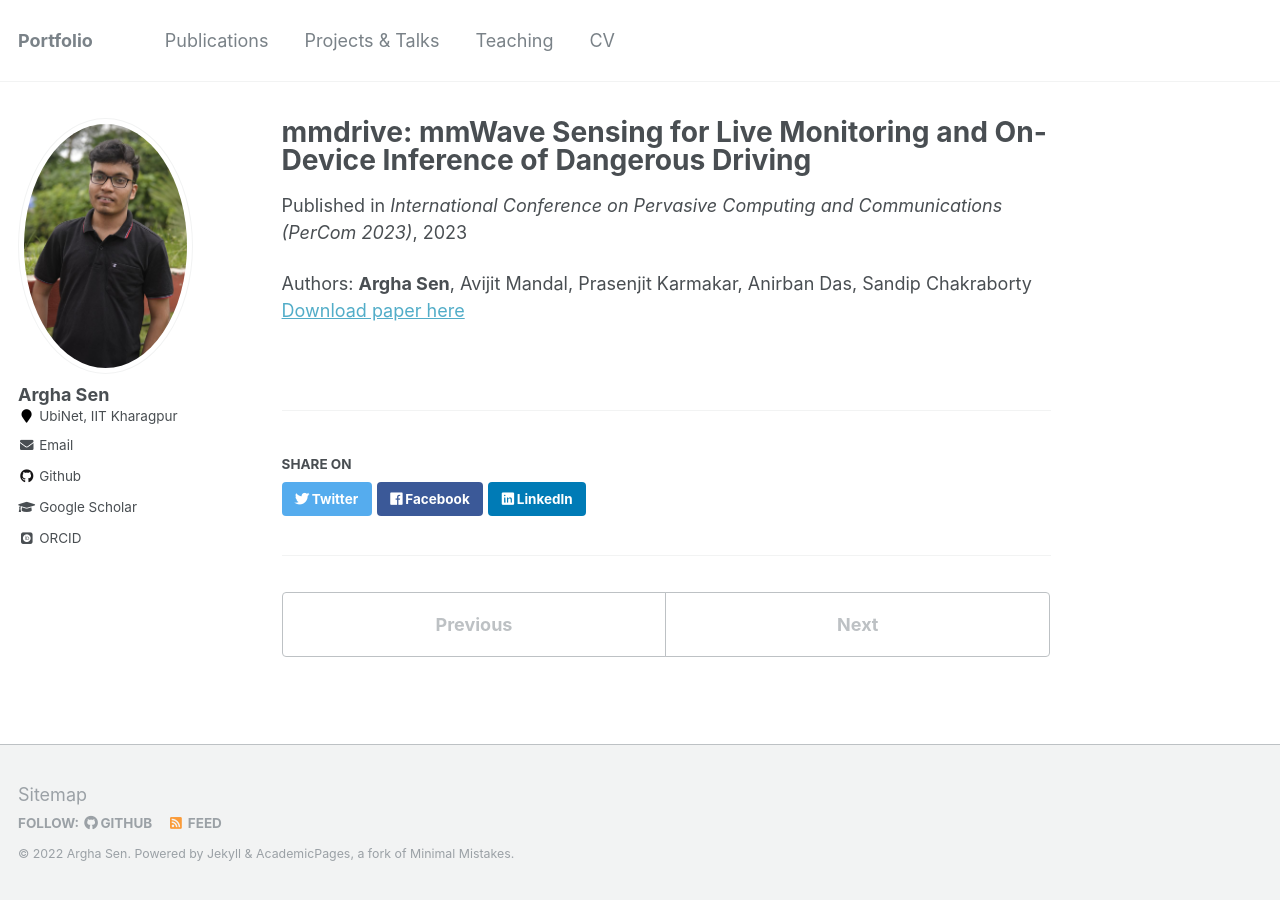
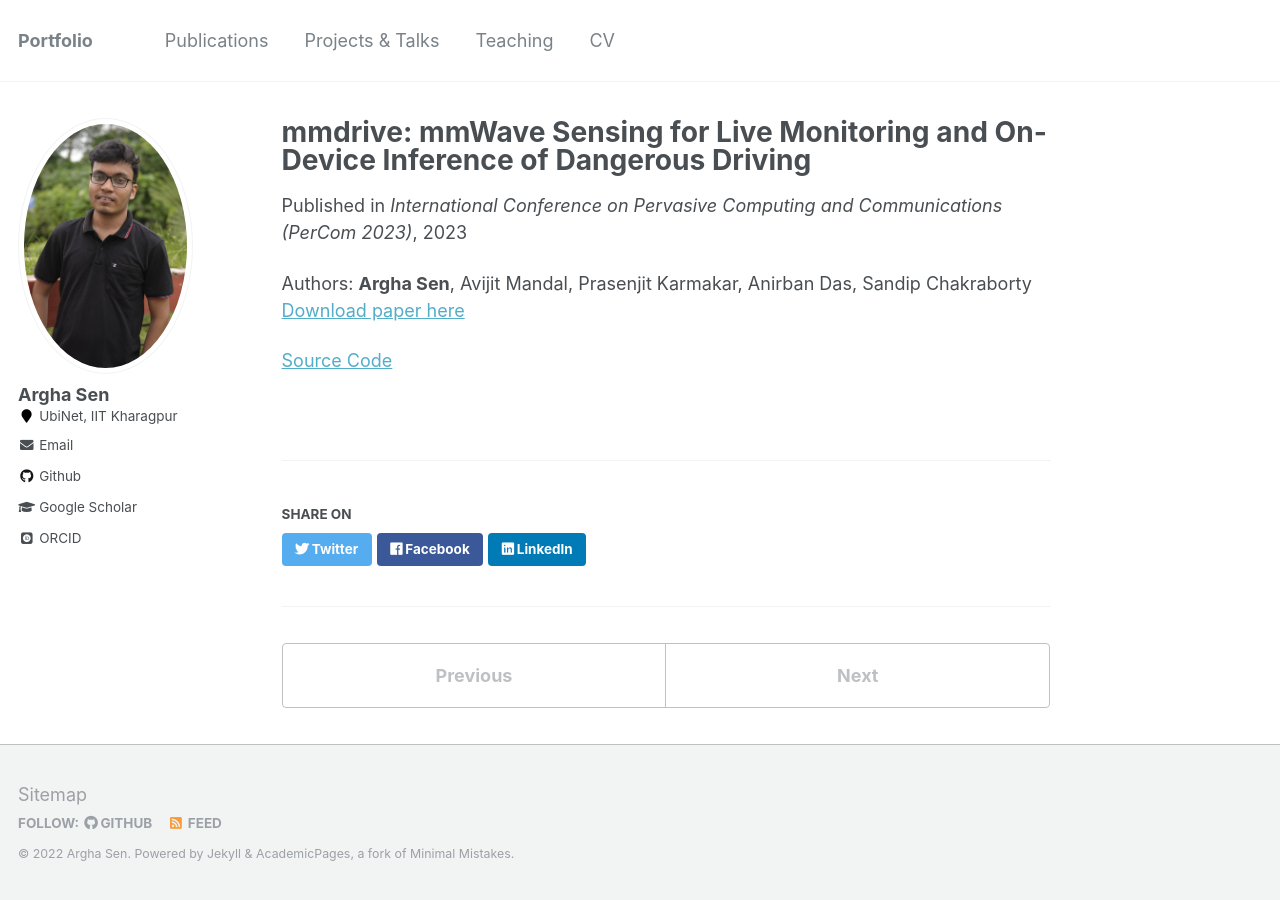
Before and after one commit to arghasen10/arghasen10.github.io, a Jekyll site: the page built from _publications/pub-3.md, in a window 1280 px wide. Built offline with Jekyll 4.4.1, drawn with Linux system fonts in a browser that asks for light colours; some web fonts are replaced.

Commit message:
mmdrive link

```diff
--- a/_publications/pub-3.md
+++ b/_publications/pub-3.md
@@ -10,3 +10,6 @@ venue: 'International Conference on Pervasive Computing and Communications (PerC
 
 Authors: <b>Argha Sen</b>, Avijit Mandal, Prasenjit Karmakar, Anirban Das, Sandip Chakraborty<br>
 [Download paper here](http://arghasen10.github.io/files/percom_2023_final.pdf)
+
+
+[Source Code](https://github.com/arghasen10/mmdrive.git)
```
